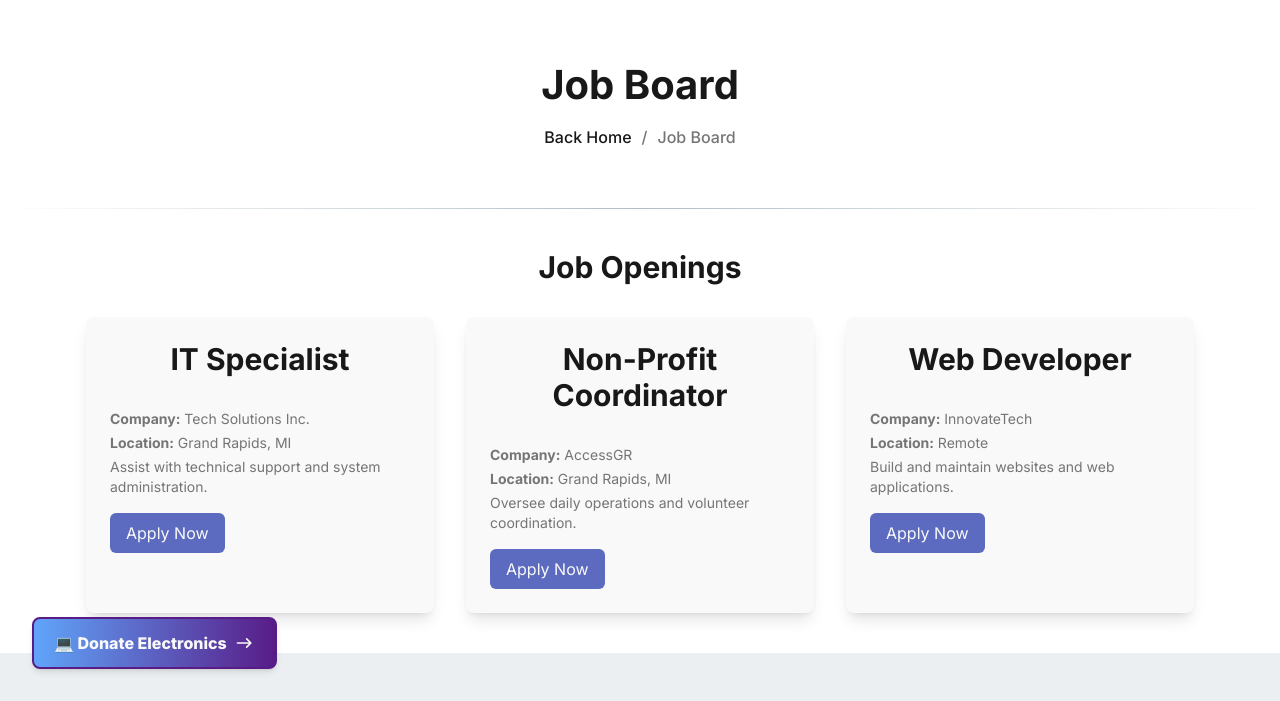
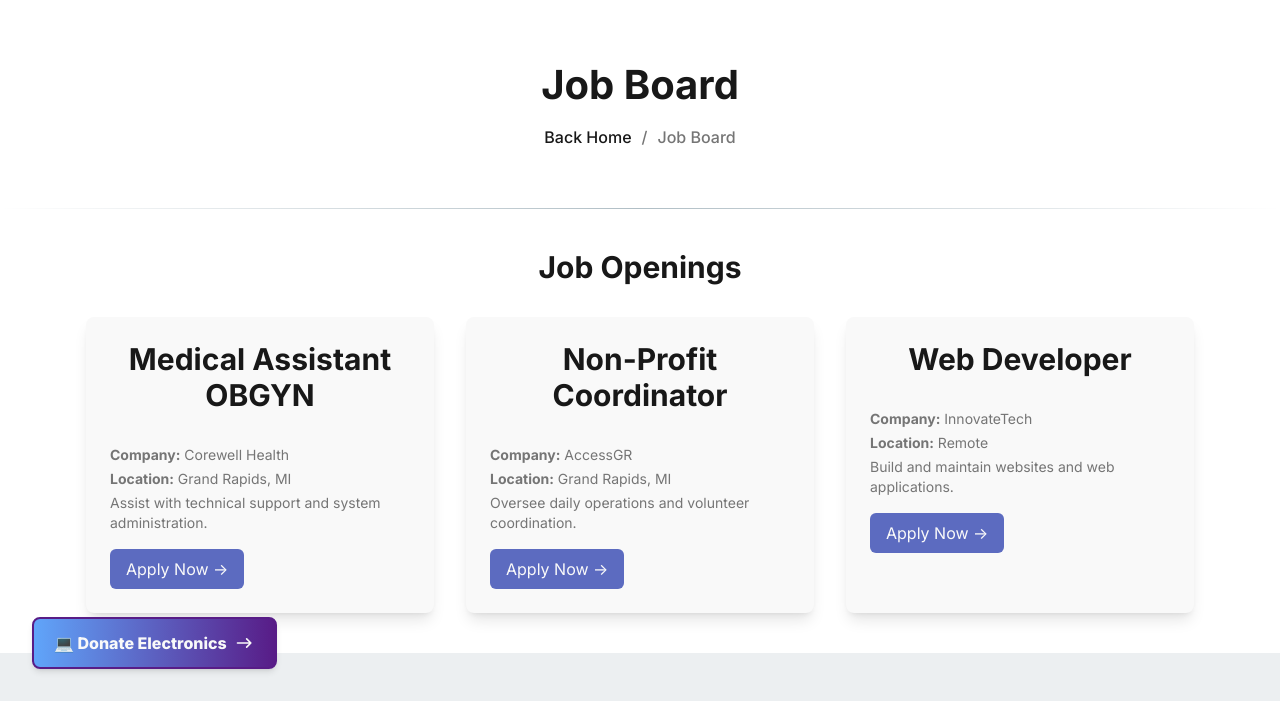
Before and after one commit to Sieep-Coding/accessGR-site, an Astro site: page /jobboard in a window 1280 px wide. Shown: the part 99-800 px from the top of the page. Built offline with nearby package versions, Linux system fonts and the light colour scheme; Astro itself is replaced by a stand-in of ours.

Commit message:
jobboard

```diff
--- a/src/components/JobBoard.astro
+++ b/src/components/JobBoard.astro
@@ -1,12 +1,12 @@
 ---
-// Job Data (Replace this with your actual data or an API call)
+// Job Data
 const jobs = [
   {
-    title: "IT Specialist",
-    company: "Tech Solutions Inc.",
+    title: "Medical Assistant OBGYN",
+    company: "Corewell Health",
     location: "Grand Rapids, MI",
     description: "Assist with technical support and system administration.",
-    link: "#",
+    link: "https://spectrumhealth.wd5.myworkdayjobs.com/CorewellHealthCareers/job/Grand-Rapids-MI/Medical-Assistant-OBGYN_R146699",
   },
   {
     title: "Non-Profit Coordinator",
@@ -48,7 +48,7 @@ const jobs = [
             href={job.link}
             class="inline-block bg-primary text-white py-2 px-4 rounded-md hover:bg-blue-dark"
           >
-            Apply Now
+            Apply Now ->
           </a>
         </div>
       ))}
```
